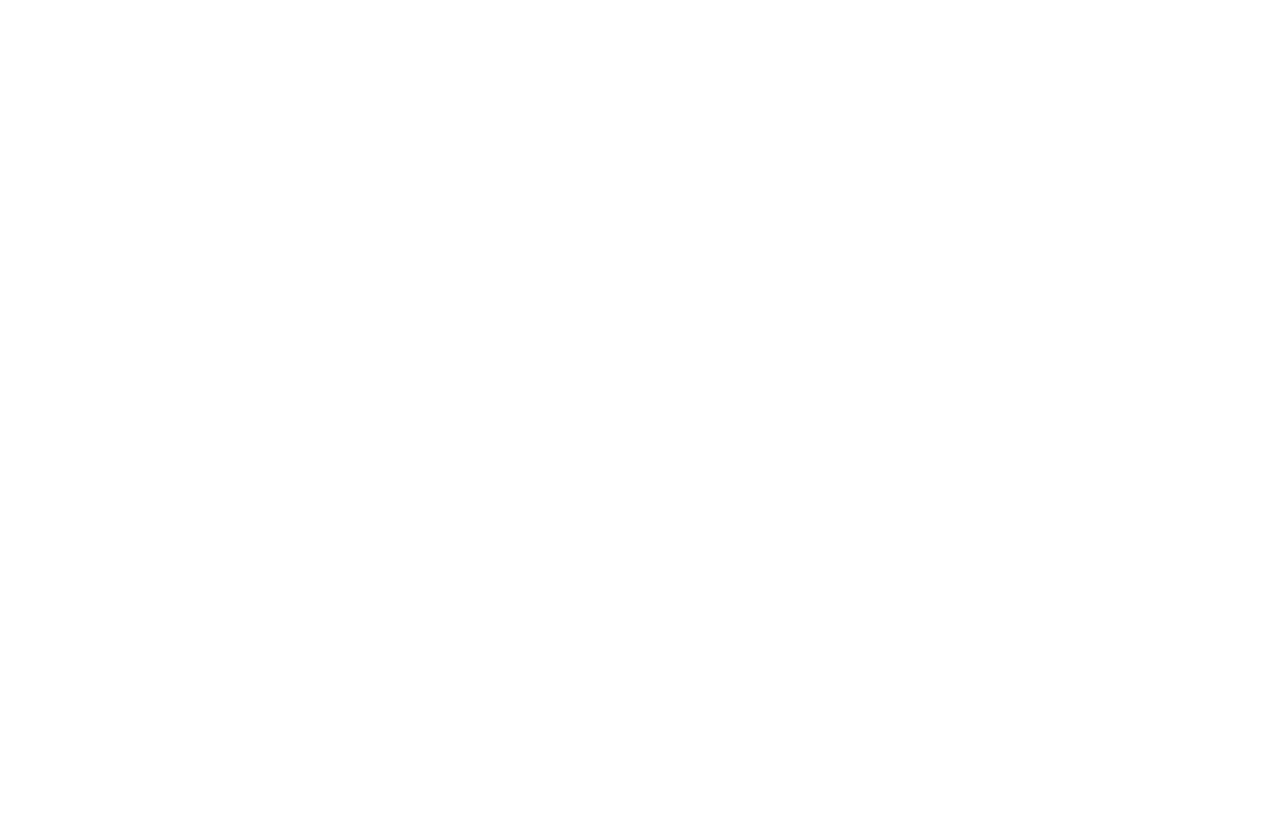
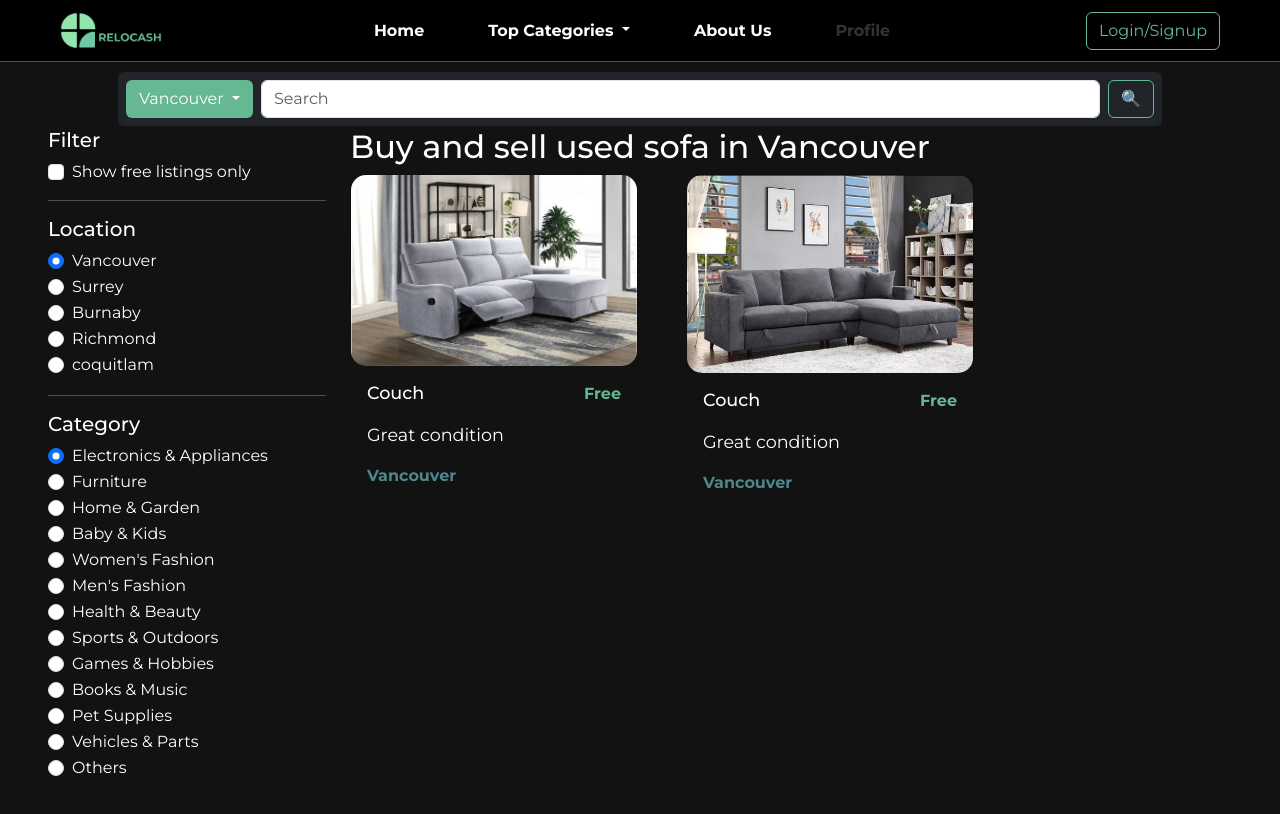
Before and after one commit to Miryeong1235/Cloud-Computing-Term-Project, a plain HTML site: page listing_page.html in a window 1280 px wide. Drawn offline with nearby package versions, Linux system fonts and the light colour scheme.

Commit message:
add listing page and href to different pages

```diff
--- a/listing_page.html
+++ b/listing_page.html
@@ -0,0 +1,195 @@
+<!DOCTYPE html>
+<html lang="en">
+
+<head>
+    <title>ReloCash</title>
+    <meta name="ReloCash template" content="ReloCash App">
+
+    <!-- Required meta tags -->
+    <meta charset="utf-8">
+    <meta name="viewport" content="width=device-width, initial-scale=1">
+
+    <!-- Bootstrap Library CSS CDN go here -->
+    <link href="https://cdn.jsdelivr.net/npm/bootstrap@5.3.2/dist/css/bootstrap.min.css" rel="stylesheet"
+        integrity="sha384-T3c6CoIi6uLrA9TneNEoa7RxnatzjcDSCmG1MXxSR1GAsXEV/Dwwykc2MPK8M2HN" crossorigin="anonymous">
+
+    <!-- Boostrap Library JS CDN  go here -->
+    <script src="https://cdn.jsdelivr.net/npm/bootstrap@5.3.2/dist/js/bootstrap.bundle.min.js"
+        integrity="sha384-C6RzsynM9kWDrMNeT87bh95OGNyZPhcTNXj1NW7RuBCsyN/o0jlpcV8Qyq46cDfL"
+        crossorigin="anonymous"></script>
+
+    <!-- Other libraries go here -->
+    <link rel="preconnect" href="https://fonts.googleapis.com">
+    <link rel="preconnect" href="https://fonts.gstatic.com" crossorigin>
+    <link href="https://fonts.googleapis.com/css2?family=Montserrat:ital,wght@0,100..900;1,100..900&display=swap"
+        rel="stylesheet">
+
+    <!-- Google Icons (Material Design)-->
+    <link href="https://fonts.googleapis.com/icon?family=Material+Icons" rel="stylesheet">
+
+    <!-- Link to styles of your own -->
+    <link rel="stylesheet" href="./styles/style.css">
+
+</head>
+
+<body>
+    <!------------------------------>
+    <!-- Your HTML Layout go here -->
+    <!------------------------------>
+
+    <div id="navbar-container"></div>
+
+    <!-- Search Bar Section -->
+    <div class="container fixed-top mt-4 p-5">
+        <div class="d-flex align-items-center bg-dark p-2 rounded">
+            <button class="btn btn-login-big dropdown-toggle" type="button" data-bs-toggle="dropdown" aria-expanded="false">
+                <i class="bi bi-geo-alt"></i> Vancouver
+            </button>
+            <input class="form-control mx-2" type="text" placeholder="Search">
+            <button class="btn btn-login">&#x1F50D;</button>
+        </div>
+    </div>
+
+    <div class="container-fluid mt-large p-5">
+        <div class="row">
+            <!-- Sidebar -->
+            <div class="col-md-3 sidebar">
+                <h5>Filter</h5>
+                <div class="form-check">
+                    <input class="form-check-input" type="checkbox" value="" id="activeListings">
+                    <label class="form-check-label" for="activeListings">
+                        Show free listings only
+                    </label>
+                </div>
+                <hr>
+                <h5>Location</h5>
+                <div class="list-group">
+                    <div class="form-check">
+                        <input class="form-check-input" type="radio" name="location" id="vancouver" checked>
+                        <label class="form-check-label" for="vancouver">Vancouver</label>
+                    </div>
+                    <div class="form-check">
+                        <input class="form-check-input" type="radio" name="location" id="surrey">
+                        <label class="form-check-label" for="surrey">Surrey</label>
+                    </div>
+                    <div class="form-check">
+                        <input class="form-check-input" type="radio" name="location" id="burnaby">
+                        <label class="form-check-label" for="burnaby">Burnaby</label>
+                    </div>
+                    <div class="form-check">
+                        <input class="form-check-input" type="radio" name="location" id="richmond">
+                        <label class="form-check-label" for="richmond">Richmond</label>
+                    </div>
+                    <div class="form-check">
+                        <input class="form-check-input" type="radio" name="location" id="coquitlam">
+                        <label class="form-check-label" for="coquitlam">coquitlam</label>
+                    </div>
+                </div>
+                <hr>
+                <h5>Category</h5>
+                <div class="list-group">
+                    <div class="form-check">
+                        <input class="form-check-input" type="radio" name="category" id="electronics_appliances" checked>
+                        <label class="form-check-label" for="electronics_appliances">Electronics & Appliances</label>
+                    </div>
+                    <div class="form-check">
+                        <input class="form-check-input" type="radio" name="category" id="furniture">
+                        <label class="form-check-label" for="furniture">Furniture</label>
+                    </div>
+                    <div class="form-check">
+                        <input class="form-check-input" type="radio" name="category" id="home_garden">
+                        <label class="form-check-label" for="home_garden">Home & Garden</label>
+                    </div>
+                    <div class="form-check">
+                        <input class="form-check-input" type="radio" name="category" id="baby_kids">
+                        <label class="form-check-label" for="baby_kids">Baby & Kids</label>
+                    </div>
+                    <div class="form-check">
+                        <input class="form-check-input" type="radio" name="category" id="women_fashion">
+                        <label class="form-check-label" for="women_fashion">Women's Fashion</label>
+                    </div>
+                    <div class="form-check">
+                        <input class="form-check-input" type="radio" name="category" id="men_fashion">
+                        <label class="form-check-label" for="men_fashion">Men's Fashion</label>
+                    </div>
+                    <div class="form-check">
+                        <input class="form-check-input" type="radio" name="category" id="health_beauty">
+                        <label class="form-check-label" for="health_beauty">Health & Beauty</label>
+                    </div>
+                    <div class="form-check">
+                        <input class="form-check-input" type="radio" name="category" id="sports_outdoors">
+                        <label class="form-check-label" for="sports_outdoors">Sports & Outdoors</label>
+                    </div>
+                    <div class="form-check">
+                        <input class="form-check-input" type="radio" name="category" id="games_hobbies">
+                        <label class="form-check-label" for="games_hobbies">Games & Hobbies</label>
+                    </div>
+                    <div class="form-check">
+                        <input class="form-check-input" type="radio" name="category" id="books_music">
+                        <label class="form-check-label" for="books_music">Books & Music</label>
+                    </div>
+                    <div class="form-check">
+                        <input class="form-check-input" type="radio" name="category" id="pet_supplies">
+                        <label class="form-check-label" for="pet_supplies">Pet Supplies</label>
+                    </div>
+                    <div class="form-check">
+                        <input class="form-check-input" type="radio" name="category" id="vehicles_parts">
+                        <label class="form-check-label" for="vehicles_parts">Vehicles & Parts</label>
+                    </div>
+                    <div class="form-check">
+                        <input class="form-check-input" type="radio" name="category" id="others">
+                        <label class="form-check-label" for="others">Others</label>
+                    </div>
+                </div>
+            </div>
+
+            <!-- Listings -->
+            <div class="col-md-9">
+                <h2>Buy and sell used sofa in Vancouver</h2>
+                <div class="items-container d-flex gap-4 row row-cols-auto" id="items-container">
+                    <!-- Items will be loaded here dynamically -->
+                    <a href="item_page.html" class="text-decoration-none">
+                        <div class="card" style="width: 18rem; background-color: #121212;">
+                            <img src="./images/couch.jpg" class="card-img-top" alt="House">
+                            <div class="card-body">
+                                <div class="d-flex justify-content-between">
+                                    <h5 class="card-title">Couch</h5>
+                                    <p class="card-price">Free</p>
+                                </div>
+                                <p class="card-desc">Great condition</p>
+                                <p class="card-location"><strong>Vancouver</strong></p>
+                            </div>
+                        </div>
+                    </a>
+
+                    <a href="item_page.html" class="text-decoration-none">
+                        <div class="card" style="width: 18rem; background-color: #121212;">
+                            <img src="./images/couch2.jpg" class="card-img-top" alt="House">
+                            <div class="card-body">
+                                <div class="d-flex justify-content-between">
+                                    <h5 class="card-title">Couch</h5>
+                                    <p class="card-price">Free</p>
+                                </div>
+                                <p class="card-desc">Great condition</p>
+                                <p class="card-location"><strong>Vancouver</strong></p>
+                            </div>
+                        </div>
+                    </a>
+
+                </div>
+            </div>
+        </div>
+    </div>
+    <!-- copyright footer -->
+
+
+    <!---------------------------------------------->
+    <!-- Your own JavaScript functions go here    -->
+    <!---------------------------------------------->
+    <!-- Link to scripts of your own -->
+    <!-- <script src="./scripts/script.js"></script> -->
+    <script src="nav.js"></script>
+
+</body>
+
+</html>
--- a/nav.html
+++ b/nav.html
@@ -35,10 +35,10 @@
                     <a class="nav-link active" aria-current="page" href="about_us_page.html">About Us</a>
                 </li>
                 <li class="nav-item">
-                    <a class="nav-link disabled" href="user_profile.html">Profile</a>
+                    <a class="nav-link" href="user_profile.html">Profile</a>
                 </li>
             </ul>
-            <button class="btn btn-login" type="button">Login/Signup</button>
+            <button class="btn btn-login" type="button" onclick="window.location.href='sign_up.html'">Login/Signup</button>
         </div>
     </div>
 </nav>
```
Also changed, not shown: index.html (+20 -16 lines), item_page.html (+1 -1 lines), sign_up.html (+1 -1 lines), user_profile.html (+6 -2 lines), images/couch2.jpg (added).
